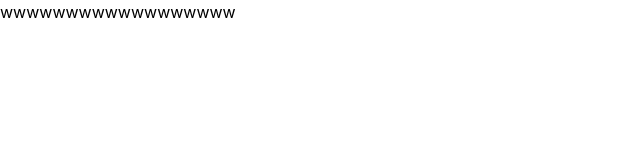
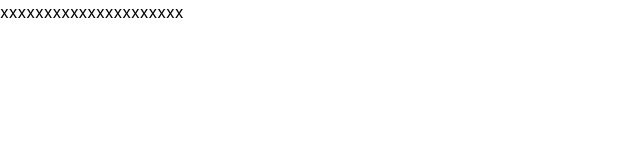
Before and after one commit to monjara/react-azure-static-web-apps-ci-template, a React (Vite) app: page /test in a window 1280 px wide. Shown: the top 160 px of the page, without its empty margins (0-640 px from the left). Built offline with nearby package versions, Linux system fonts and the light colour scheme.

Commit message:
xxxxxxxxxxxxx

```diff
--- a/src/routes/test.tsx
+++ b/src/routes/test.tsx
@@ -5,5 +5,5 @@ export const Route = createFileRoute('/test')({
 })
 
 function RouteComponent() {
-  return <div>wwwwwwwwwwwwwwwwww</div>
+  return <div>xxxxxxxxxxxxxxxxxxxxx</div>
 }
```
